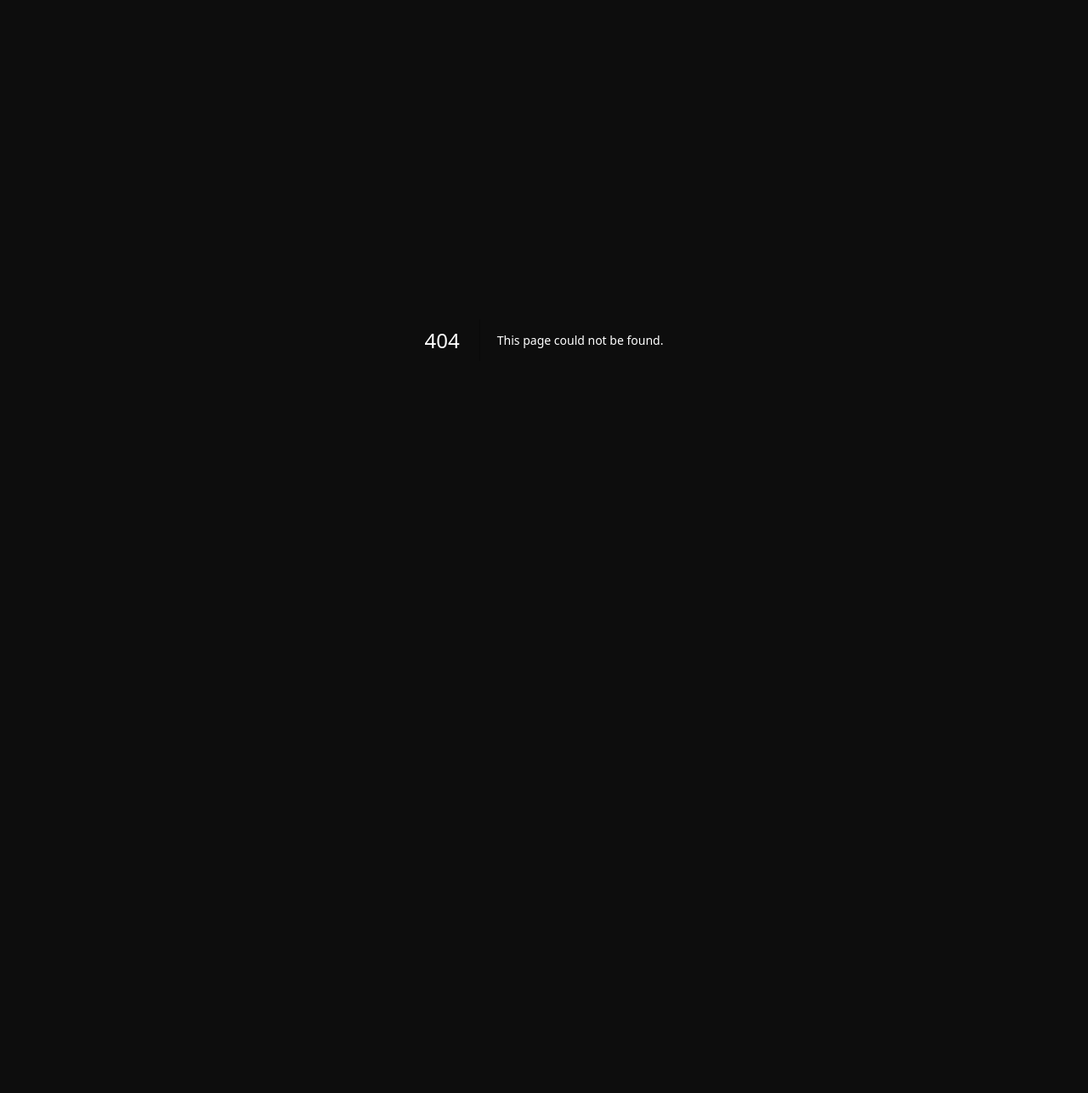
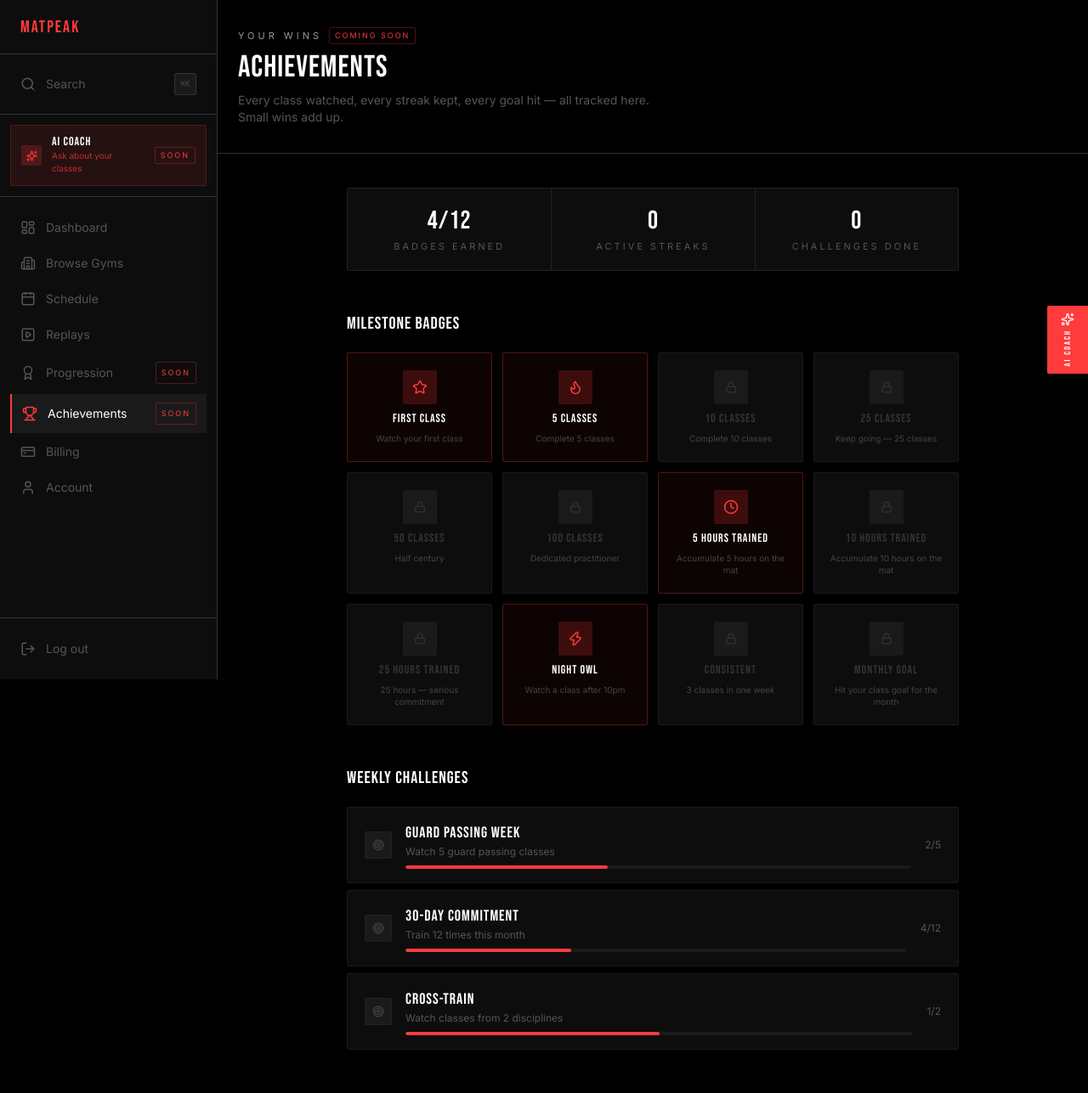
Before and after one commit to vanshdubey18/live-stream, a Next.js app: page /dashboard/achievements in a window 1280 px wide. Before the commit this address had no page. Shown: the top 1287 px of the page at 85% size. Before the commit the page ends 800 px from the top, so only its background shows below. Built offline with nearby package versions, Linux system fonts and the light colour scheme.

Commit message:
Add Achievements coming soon page — milestones, challenges, streaks

```diff
--- /dev/null
+++ b/src/app/(member)/dashboard/achievements/page.tsx
@@ -0,0 +1,182 @@
+'use client'
+
+import { motion } from 'framer-motion'
+import MemberSidebar from '@/components/layout/MemberSidebar'
+import { Trophy, Flame, Target, Zap, Clock, Shield, Star, Lock } from 'lucide-react'
+
+const MILESTONES = [
+  { icon: Star,   label: 'First Class',       desc: 'Watch your first class',              unlocked: true  },
+  { icon: Flame,  label: '5 Classes',          desc: 'Complete 5 classes',                  unlocked: true  },
+  { icon: Flame,  label: '10 Classes',         desc: 'Complete 10 classes',                 unlocked: false },
+  { icon: Flame,  label: '25 Classes',         desc: 'Keep going — 25 classes',             unlocked: false },
+  { icon: Flame,  label: '50 Classes',         desc: 'Half century',                        unlocked: false },
+  { icon: Flame,  label: '100 Classes',        desc: 'Dedicated practitioner',              unlocked: false },
+  { icon: Clock,  label: '5 Hours Trained',    desc: 'Accumulate 5 hours on the mat',       unlocked: true  },
+  { icon: Clock,  label: '10 Hours Trained',   desc: 'Accumulate 10 hours on the mat',      unlocked: false },
+  { icon: Clock,  label: '25 Hours Trained',   desc: '25 hours — serious commitment',       unlocked: false },
+  { icon: Zap,    label: 'Night Owl',          desc: 'Watch a class after 10pm',            unlocked: true  },
+  { icon: Shield, label: 'Consistent',         desc: '3 classes in one week',               unlocked: false },
+  { icon: Target, label: 'Monthly Goal',       desc: 'Hit your class goal for the month',   unlocked: false },
+]
+
+const CHALLENGES = [
+  { label: 'Guard Passing Week',   desc: 'Watch 5 guard passing classes',  progress: 2, total: 5 },
+  { label: '30-Day Commitment',    desc: 'Train 12 times this month',       progress: 4, total: 12 },
+  { label: 'Cross-Train',          desc: 'Watch classes from 2 disciplines', progress: 1, total: 2 },
+]
+
+export default function AchievementsPage() {
+  const unlocked = MILESTONES.filter(m => m.unlocked).length
+
+  return (
+    <div className="min-h-screen bg-black flex">
+      <MemberSidebar active="Achievements" />
+
+      <main className="flex-1 lg:ml-64 min-w-0">
+        <div className="h-14 lg:hidden" />
+
+        {/* Header */}
+        <div className="border-b border-[#333333] px-6 py-8">
+          <div className="flex items-center gap-2 mb-2">
+            <p className="font-inter text-[11px] text-[#999999] uppercase tracking-[4px]">Your Wins</p>
+            <span className="font-inter text-[9px] text-[#FF3B3B] tracking-[2px] uppercase border border-[#FF3B3B]/30 px-1.5 py-0.5 rounded-sm">
+              Coming Soon
+            </span>
+          </div>
+          <h1 className="font-bebas text-4xl text-white tracking-[1px]">Achievements</h1>
+          <p className="font-inter text-sm text-[#555555] mt-2 max-w-lg">
+            Every class watched, every streak kept, every goal hit — all tracked here. Small wins add up.
+          </p>
+        </div>
+
+        <div className="max-w-3xl mx-auto px-6 py-10 space-y-12">
+
+          {/* Summary strip */}
+          <motion.div
+            initial={{ opacity: 0, y: 12 }} animate={{ opacity: 1, y: 0 }}
+            transition={{ duration: 0.3 }}
+            className="grid grid-cols-3 divide-x divide-[#222222] border border-[#222222] rounded-sm bg-[#0D0D0D]"
+          >
+            {[
+              { value: `${unlocked}/${MILESTONES.length}`, label: 'Badges Earned' },
+              { value: '0',  label: 'Active Streaks' },
+              { value: '0',  label: 'Challenges Done' },
+            ].map(({ value, label }) => (
+              <div key={label} className="px-6 py-5 text-center">
+                <p className="font-bebas text-3xl text-white tracking-[1px]">{value}</p>
+                <p className="font-inter text-[11px] text-[#555555] uppercase tracking-[3px] mt-1">{label}</p>
+              </div>
+            ))}
+          </motion.div>
+
+          {/* Milestone badges */}
+          <motion.div
+            initial={{ opacity: 0, y: 12 }} animate={{ opacity: 1, y: 0 }}
+            transition={{ duration: 0.3, delay: 0.08 }}
+          >
+            <p className="font-bebas text-xl text-white tracking-[1px] mb-5">Milestone Badges</p>
+            <div className="grid grid-cols-2 sm:grid-cols-3 lg:grid-cols-4 gap-3">
+              {MILESTONES.map((m, i) => {
+                const Icon = m.icon
+                return (
+                  <div
+                    key={i}
+                    className={`flex flex-col items-center gap-2 px-3 py-5 border rounded-sm text-center transition-colors ${
+                      m.unlocked
+                        ? 'border-[#FF3B3B]/30 bg-[#FF3B3B]/5'
+                        : 'border-[#1A1A1A] bg-[#0D0D0D]'
+                    }`}
+                  >
+                    <div className={`w-10 h-10 rounded-sm flex items-center justify-center ${
+                      m.unlocked ? 'bg-[#FF3B3B]/20' : 'bg-[#1A1A1A]'
+                    }`}>
+                      {m.unlocked
+                        ? <Icon size={18} className="text-[#FF3B3B]" />
+                        : <Lock size={14} className="text-[#333333]" />
+                      }
+                    </div>
+                    <p className={`font-bebas text-sm tracking-[1px] leading-tight ${m.unlocked ? 'text-white' : 'text-[#333333]'}`}>
+                      {m.label}
+                    </p>
+                    <p className="font-inter text-[10px] text-[#444444] leading-snug">{m.desc}</p>
+                  </div>
+                )
+              })}
+            </div>
+          </motion.div>
+
+          {/* Weekly challenges */}
+          <motion.div
+            initial={{ opacity: 0, y: 12 }} animate={{ opacity: 1, y: 0 }}
+            transition={{ duration: 0.3, delay: 0.14 }}
+          >
+            <p className="font-bebas text-xl text-white tracking-[1px] mb-5">Weekly Challenges</p>
+            <div className="space-y-2">
+              {CHALLENGES.map((c, i) => {
+                const pct = Math.round((c.progress / c.total) * 100)
+                return (
+                  <div key={i} className="flex items-center gap-4 px-5 py-4 border border-[#1A1A1A] bg-[#0D0D0D] rounded-sm">
+                    <div className="w-8 h-8 rounded-sm bg-[#1A1A1A] border border-[#222222] flex items-center justify-center shrink-0">
+                      <Target size={14} className="text-[#444444]" />
+                    </div>
+                    <div className="flex-1 min-w-0">
+                      <p className="font-bebas text-lg text-white tracking-[1px]">{c.label}</p>
+                      <p className="font-inter text-xs text-[#555555]">{c.desc}</p>
+                      <div className="mt-2 h-1 bg-[#1A1A1A] rounded-full overflow-hidden w-full">
+                        <div className="h-full bg-[#FF3B3B] rounded-full" style={{ width: `${pct}%` }} />
+                      </div>
+                    </div>
+                    <p className="font-inter text-xs text-[#555555] shrink-0">{c.progress}/{c.total}</p>
+                  </div>
+                )
+              })}
+            </div>
+          </motion.div>
+
+          {/* Streak section */}
+          <motion.div
+            initial={{ opacity: 0, y: 12 }} animate={{ opacity: 1, y: 0 }}
+            transition={{ duration: 0.3, delay: 0.2 }}
+          >
+            <p className="font-bebas text-xl text-white tracking-[1px] mb-5">Streaks</p>
+            <div className="grid grid-cols-1 sm:grid-cols-2 gap-3">
+              {[
+                { label: 'Weekly Streak',    sub: 'Consecutive weeks with a class', value: '0 weeks',  icon: Flame },
+                { label: 'Monthly Goal',     sub: 'Classes this month vs your goal', value: '0 / 8',   icon: Target },
+              ].map(({ label, sub, value, icon: Icon }) => (
+                <div key={label} className="flex items-center gap-4 px-5 py-5 border border-[#1A1A1A] bg-[#0D0D0D] rounded-sm">
+                  <div className="w-10 h-10 rounded-sm bg-[#1A1A1A] border border-[#222222] flex items-center justify-center shrink-0">
+                    <Icon size={16} className="text-[#333333]" />
+                  </div>
+                  <div className="flex-1">
+                    <p className="font-bebas text-2xl text-white tracking-[1px]">{value}</p>
+                    <p className="font-inter text-xs text-white">{label}</p>
+                    <p className="font-inter text-[11px] text-[#444444]">{sub}</p>
+                  </div>
+                </div>
+              ))}
+            </div>
+          </motion.div>
+
+          {/* Preview notice */}
+          <motion.div
+            initial={{ opacity: 0 }} animate={{ opacity: 1 }}
+            transition={{ duration: 0.4, delay: 0.25 }}
+            className="border border-[#FF3B3B]/20 bg-[#FF3B3B]/5 rounded-sm px-6 py-6 flex items-start gap-4"
+          >
+            <div className="w-10 h-10 rounded-sm bg-[#FF3B3B]/10 border border-[#FF3B3B]/20 flex items-center justify-center shrink-0">
+              <Trophy size={18} className="text-[#FF3B3B]" />
+            </div>
+            <div>
+              <p className="font-bebas text-lg text-white tracking-[1px]">This is a preview</p>
+              <p className="font-inter text-sm text-[#999999] mt-1 leading-relaxed">
+                Achievements, streaks, and challenges are being built. Soon every class you watch, every streak you keep, and every challenge you complete will be tracked and rewarded here. The data above is just an example.
+              </p>
+            </div>
+          </motion.div>
+
+        </div>
+      </main>
+    </div>
+  )
+}
--- a/src/components/layout/MemberSidebar.tsx
+++ b/src/components/layout/MemberSidebar.tsx
@@ -16,6 +16,7 @@ import {
   Search,
   Sparkles,
   Award,
+  Trophy,
 } from 'lucide-react'
 
 const navItems = [
@@ -24,6 +25,7 @@ const navItems = [
   { label: 'Schedule', href: '/dashboard/schedule', icon: Calendar },
   { label: 'Replays', href: '/dashboard/replays', icon: PlaySquare },
   { label: 'Progression', href: '/dashboard/progression', icon: Award, soon: true },
+  { label: 'Achievements', href: '/dashboard/achievements', icon: Trophy, soon: true },
   { label: 'Billing', href: '/dashboard/billing', icon: CreditCard },
   { label: 'Account', href: '/dashboard/account', icon: User },
 ]
```
